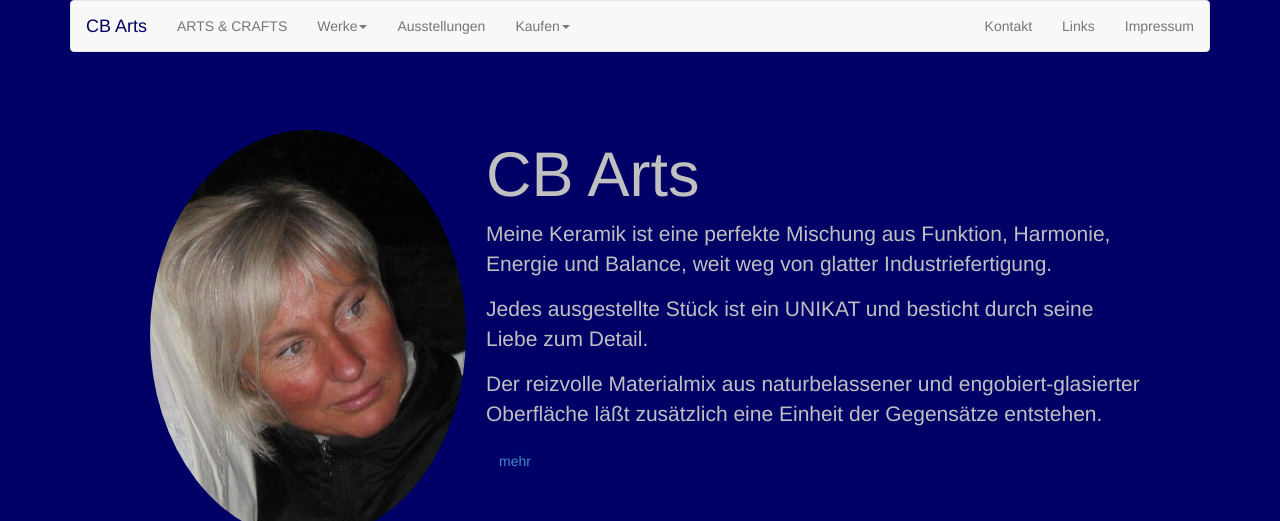
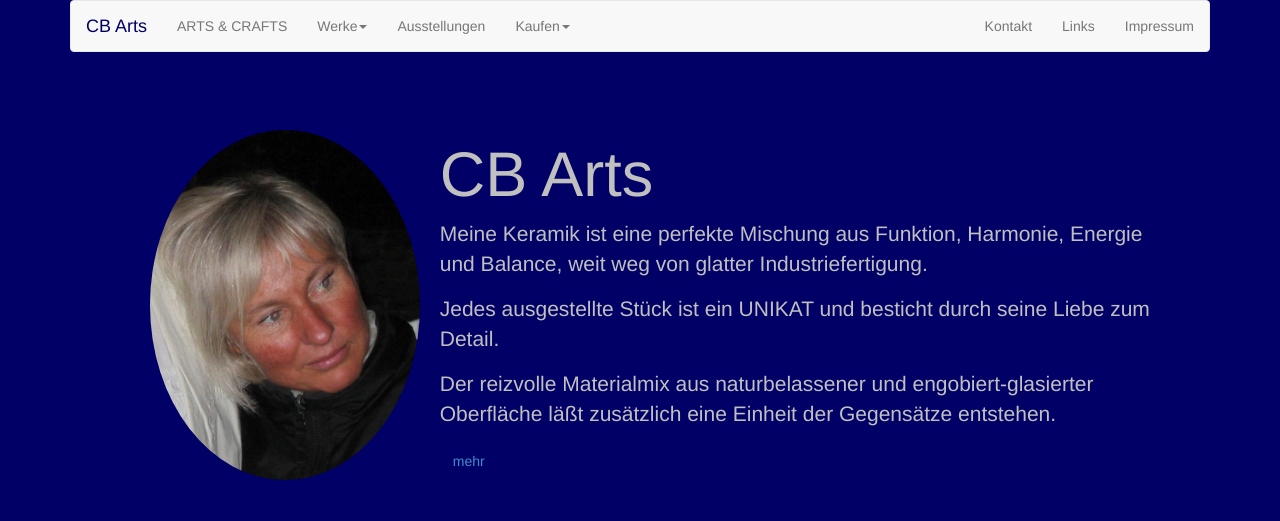
Before and after one commit to schmidb/CBArts, a Jekyll site: the page built from index.html, in a window 1280 px wide. Shown: the top 521 px of the page. Built offline with Jekyll 4.4.1, drawn with Linux system fonts in a browser that asks for light colours; some of the changed text lies outside the part shown; grey boxes are pictures that could not be loaded.

Commit message:
fixes for layout^

```diff
--- a/_includes/block2.html
+++ b/_includes/block2.html
@@ -27,7 +27,7 @@
 			<h2>
 				Meine Austellungen
 			</h2>
-			<p>Vernissage & Austellungen mit Christine Burger seit 2005.
+			<p>Vernissage & Austellungen mit Christine Burger seit 2005.<br>N&auml;chste Ausstellung vom 3. Juli bis Sonntag 27. Juli 2014!
 			</p>
 			<p>
 				<a class="btn" href="ausstellungen.html">mehr</a>
--- a/_includes/header.html
+++ b/_includes/header.html
@@ -34,6 +34,7 @@
 	<script type="text/javascript" src="/bootstrap/3.1.1/js/bootstrap.min.js"></script>
 	<script type="text/javascript" src="/bootstrap/3.1.1/js/scripts.js"></script>
 
+
       <script>
   (function(i,s,o,g,r,a,m){i['GoogleAnalyticsObject']=r;i[r]=i[r]||function(){
   (i[r].q=i[r].q||[]).push(arguments)},i[r].l=1*new Date();a=s.createElement(o),
--- a/artsCrafts.html
+++ b/artsCrafts.html
@@ -4,7 +4,7 @@ layout: default
 ---
 
 
-<img src="img/cBklein.jpg" width="316" height="410" border="0" align="left" vspace="10" hspace="20" class="img-circle">
+<img src="img/cBklein.jpg"  height="350" align="left" vspace="10" hspace="20" class="img-circle">
 
 <h2>ARTS &amp; CRAFTS</h2>
 
--- a/bootstrap/overwrite.css
+++ b/bootstrap/overwrite.css
@@ -4,7 +4,8 @@ body {
 }
 
 .jumbotron {
-    background-color:#000066
+    background-color:#000066;
+    margin-bottom: 0px !important;
         }
 
 
--- a/index.html
+++ b/index.html
@@ -5,7 +5,7 @@ layout: title
 
 
 
-<img src="img/cBklein.jpg" width="316" height="410" border="0" align="left" vspace="10" hspace="20" class="img-circle">
+<img src="img/cBklein.jpg"  height="350" align="left" vspace="10" hspace="20" class="img-circle">
 <h1>CB Arts</h1>
 <p>Meine Keramik ist eine perfekte Mischung aus Funktion, Harmonie, Energie und Balance, weit weg von glatter Industriefertigung.</p>
 <p>Jedes ausgestellte St&uuml;ck ist ein UNIKAT und besticht durch seine Liebe zum Detail.</p>
```
